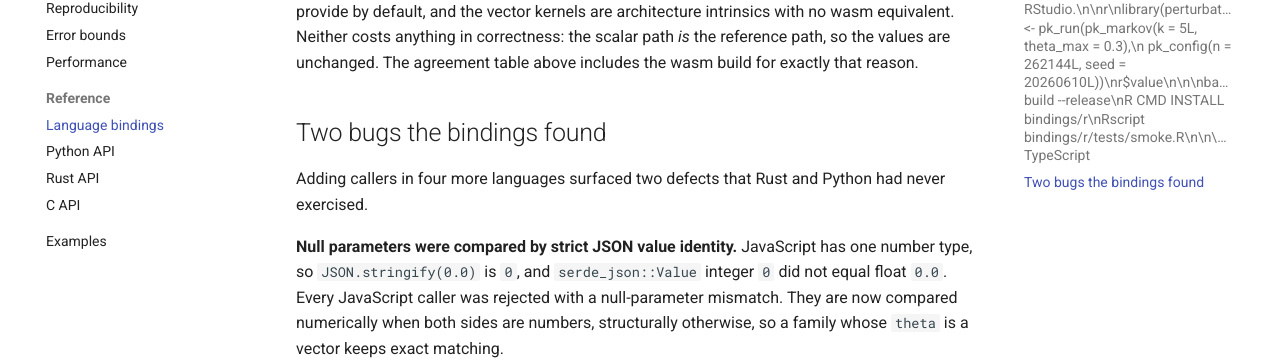
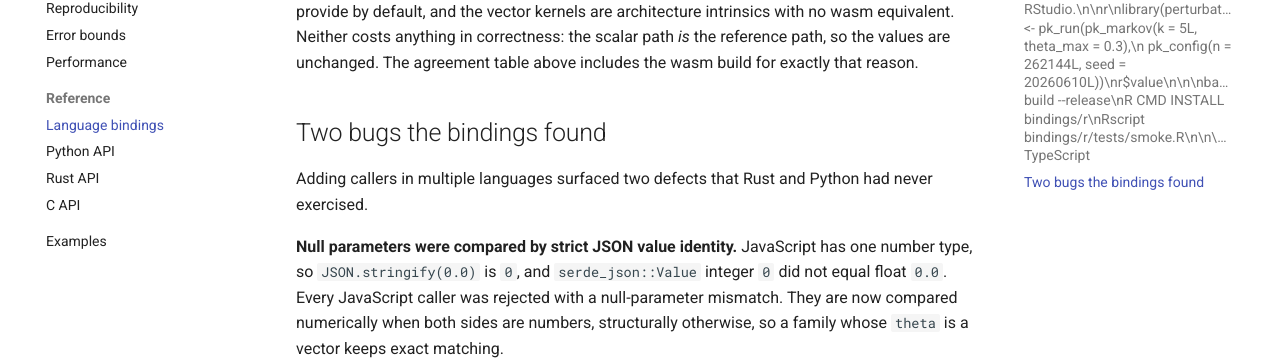
Before and after one commit to godofecht/perturbation-kernel, an MkDocs documentation site: the page built from docs/bindings.md, in a window 1280 px wide and 900 px high, scrolled down 2925 px. Shown: the part 306-667 px from the top of the window. Built offline with MkDocs 1.6.1 and Material for MkDocs 9.7.7, drawn with Linux system fonts in a browser that asks for light colours; comment, search, counter and statistics services are not loaded.

Commit message:
Remove stale binding count

```diff
--- a/docs/bindings.md
+++ b/docs/bindings.md
@@ -144,7 +144,7 @@ wasm build for exactly that reason.
 
 ## Two bugs the bindings found
 
-Adding callers in four more languages surfaced two defects that Rust
+Adding callers in multiple languages surfaced two defects that Rust
 and Python had never exercised.
 
 **Null parameters were compared by strict JSON value identity.**
```
